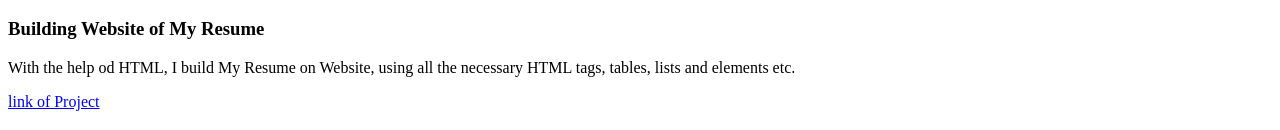
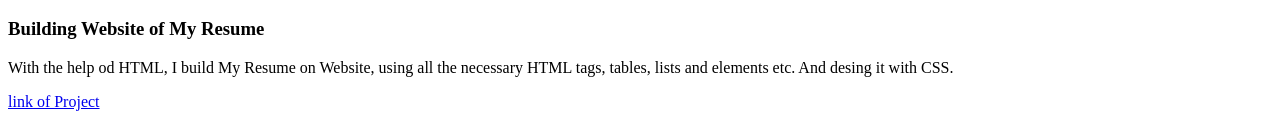
Before and after one commit to azhan982/My_Resume_s_Web, a plain HTML site: page index.html in a window 1280 px wide. Shown: the part 475-605 px from the top of the page. Drawn offline with Linux system fonts and the light colour scheme.

```diff
--- a/index.html
+++ b/index.html
@@ -30,7 +30,7 @@
         </ul>
         <h1 class="head">Projects</h1>
         <h3>Building Website of My Resume</h3>
-        <p>With the help od HTML, I build My Resume on Website, using all the necessary HTML tags, tables, lists and elements etc.</p>
+        <p>With the help od HTML, I build My Resume on Website, using all the necessary HTML tags, tables, lists and elements etc. And desing it with CSS.</p>
         <a href="https://github.com/azhan982/My_Resume_s_Web" target="_main">link of Project</a>
         <h1 class="head">Education</h1>
         <table border="">
```
